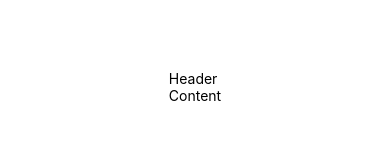
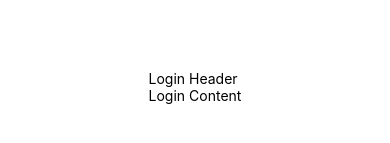
Before and after one commit to arturomtzf/Tecnologias-De-Programacion-Para-Moviles, a React Native app in the folder TecDeProgramacion/: screen / in a window 390 px wide. Shown: the part 335-478 px from the top of the page. Built offline with nearby package versions, Linux system fonts and the light colour scheme.

Commit message:
Fas 4 ever

```diff
--- a/TecDeProgramacion/src/components/Login/LoginContent.jsx
+++ b/TecDeProgramacion/src/components/Login/LoginContent.jsx
@@ -3,7 +3,7 @@ import { Text } from "react-native";
 
 function LoginContent() {
     return (
-        <Text>Content</Text>
+        <Text>Login Content</Text>
     );
 }
 
--- a/TecDeProgramacion/src/components/Login/LoginHeader.jsx
+++ b/TecDeProgramacion/src/components/Login/LoginHeader.jsx
@@ -2,7 +2,7 @@ import React from "react";
 import { Text, StyleSheet } from "react-native";
 
 function LoginHeader() {
-    return <Text>Header</Text>;
+    return <Text>Login Header</Text>;
 }
 
 export default LoginHeader;
```
